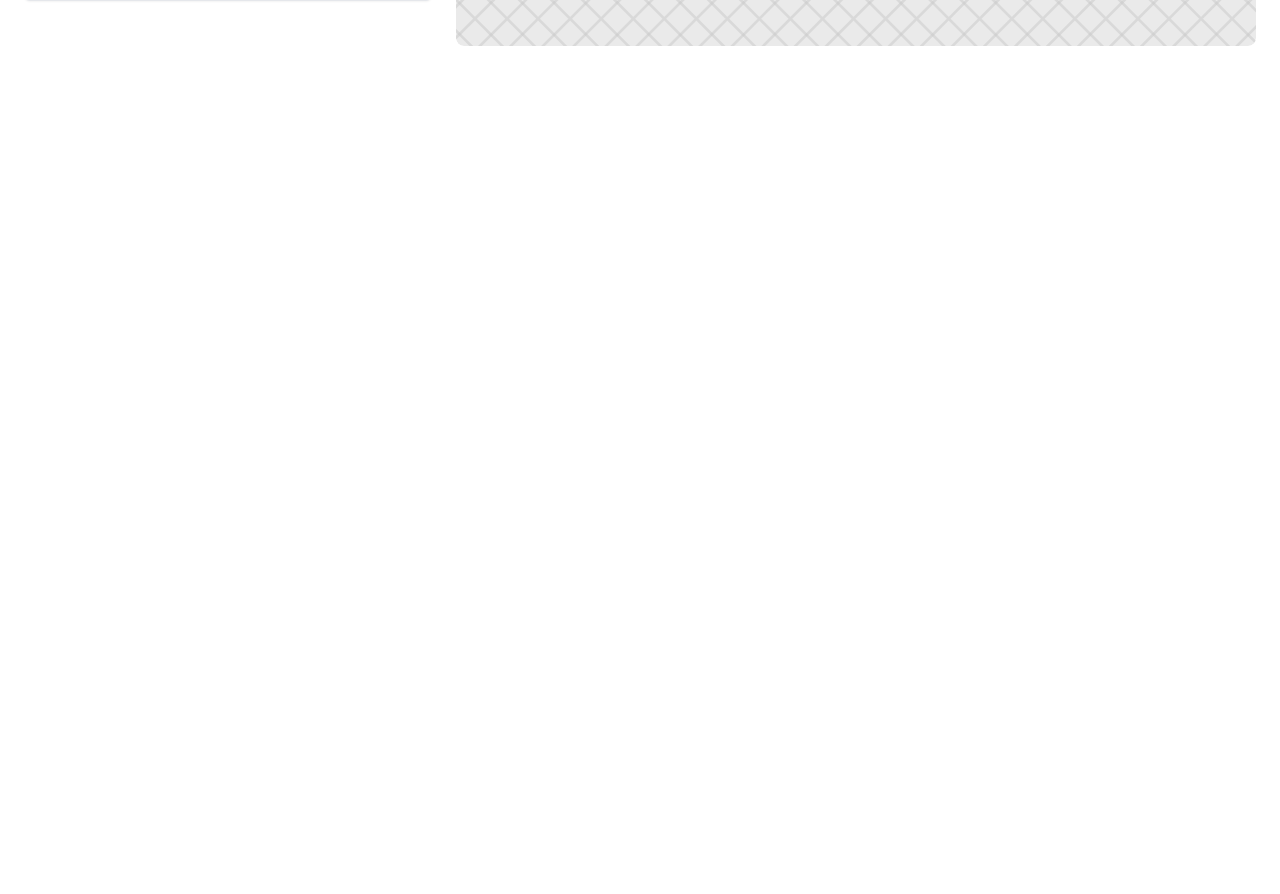
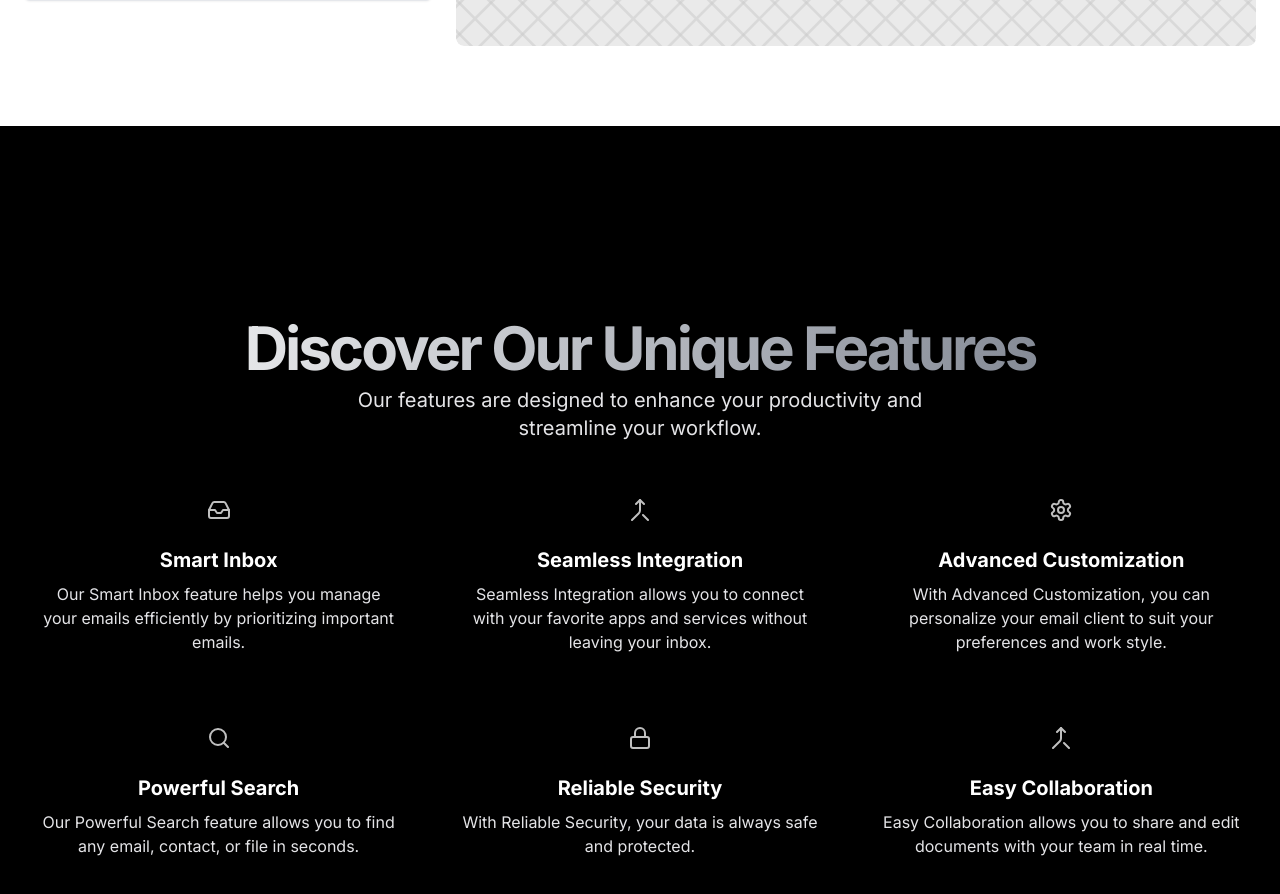
Before and after one commit to baucucu/internal-tool, a Next.js app: page / in a window 1280 px wide. Shown: the part 620-1514 px from the top of the page. Before the commit the page ends 800 px from the top, so only its background shows below. Built offline with nearby package versions, Linux system fonts and the light colour scheme.

Commit message:
added features section on landing page

```diff
--- a/app/page.tsx
+++ b/app/page.tsx
@@ -4,12 +4,14 @@
 // it has a footer with a link to the privacy policy and a link to the terms of service on the left, and the navigation component in the middle
 import { LandingPageHeader } from "@/components/component/landing-page-header";
 import { HeroSection } from "@/components/component/hero-section";
+import { FeaturesSection } from "@/components/component/component/features-section";
 
 export default function Home() {
   return (
     <main>
       <LandingPageHeader />
       <HeroSection />
+      <FeaturesSection />
     </main>
   );
 }
--- /dev/null
+++ b/components/component/component/features-section.tsx
@@ -0,0 +1,192 @@
+/**
+ * This code was generated by v0 by Vercel.
+ * @see https://v0.dev/t/0W13RkH
+ */
+
+
+export function FeaturesSection() {
+  return (
+    <section className="w-full py-12 md:py-24 lg:py-32 xl:py-48 bg-black">
+      <div className="container px-4 md:px-6">
+        <div className="grid gap-6 items-center">
+          <div className="flex flex-col justify-center space-y-8 text-center">
+            <div className="space-y-2">
+              <h1 className="text-3xl font-bold tracking-tighter sm:text-5xl xl:text-6xl/none bg-clip-text text-transparent bg-gradient-to-r from-white to-gray-500">
+                Discover Our Unique Features
+              </h1>
+              <p className="max-w-[600px] text-zinc-200 md:text-xl dark:text-zinc-100 mx-auto">
+                Our features are designed to enhance your productivity and streamline your workflow.
+              </p>
+            </div>
+            <div className="w-full max-w-full space-y-4 mx-auto">
+              <div className="grid grid-cols-3 gap-8">
+                <div className="flex flex-col items-center space-y-2 border-gray-800 p-4 rounded-lg">
+                  <div className="p-2 bg-black bg-opacity-50 rounded-full">
+                    <InboxIcon className="text-white h-6 w-6 mb-2 opacity-75" />
+                  </div>
+                  <h2 className="text-xl font-bold text-white">Smart Inbox</h2>
+                  <p className="text-zinc-200 dark:text-zinc-100">
+                    Our Smart Inbox feature helps you manage your emails efficiently by prioritizing important emails.
+                  </p>
+                </div>
+                <div className="flex flex-col items-center space-y-2 border-gray-800 p-4 rounded-lg">
+                  <div className="p-2 bg-black bg-opacity-50 rounded-full">
+                    <MergeIcon className="text-white h-6 w-6 mb-2 opacity-75" />
+                  </div>
+                  <h2 className="text-xl font-bold text-white">Seamless Integration</h2>
+                  <p className="text-zinc-200 dark:text-zinc-100">
+                    Seamless Integration allows you to connect with your favorite apps and services without leaving your
+                    inbox.
+                  </p>
+                </div>
+                <div className="flex flex-col items-center space-y-2 border-gray-800 p-4 rounded-lg">
+                  <div className="p-2 bg-black bg-opacity-50 rounded-full">
+                    <SettingsIcon className="text-white h-6 w-6 mb-2 opacity-75" />
+                  </div>
+                  <h2 className="text-xl font-bold text-white">Advanced Customization</h2>
+                  <p className="text-zinc-200 dark:text-zinc-100">
+                    With Advanced Customization, you can personalize your email client to suit your preferences and work
+                    style.
+                  </p>
+                </div>
+                <div className="flex flex-col items-center space-y-2 border-gray-800 p-4 rounded-lg">
+                  <div className="p-2 bg-black bg-opacity-50 rounded-full">
+                    <SearchIcon className="text-white h-6 w-6 mb-2 opacity-75" />
+                  </div>
+                  <h2 className="text-xl font-bold text-white">Powerful Search</h2>
+                  <p className="text-zinc-200 dark:text-zinc-100">
+                    Our Powerful Search feature allows you to find any email, contact, or file in seconds.
+                  </p>
+                </div>
+                <div className="flex flex-col items-center space-y-2 border-gray-800 p-4 rounded-lg">
+                  <div className="p-2 bg-black bg-opacity-50 rounded-full">
+                    <LockIcon className="text-white h-6 w-6 mb-2 opacity-75" />
+                  </div>
+                  <h2 className="text-xl font-bold text-white">Reliable Security</h2>
+                  <p className="text-zinc-200 dark:text-zinc-100">
+                    With Reliable Security, your data is always safe and protected.
+                  </p>
+                </div>
+                <div className="flex flex-col items-center space-y-2 border-gray-800 p-4 rounded-lg">
+                  <div className="p-2 bg-black bg-opacity-50 rounded-full">
+                    <MergeIcon className="text-white h-6 w-6 mb-2 opacity-75" />
+                  </div>
+                  <h2 className="text-xl font-bold text-white">Easy Collaboration</h2>
+                  <p className="text-zinc-200 dark:text-zinc-100">
+                    Easy Collaboration allows you to share and edit documents with your team in real time.
+                  </p>
+                </div>
+              </div>
+            </div>
+          </div>
+        </div>
+      </div>
+    </section>
+  )
+}
+
+
+function InboxIcon(props) {
+  return (
+    <svg
+      {...props}
+      xmlns="http://www.w3.org/2000/svg"
+      width="24"
+      height="24"
+      viewBox="0 0 24 24"
+      fill="none"
+      stroke="currentColor"
+      strokeWidth="2"
+      strokeLinecap="round"
+      strokeLinejoin="round"
+    >
+      <polyline points="22 12 16 12 14 15 10 15 8 12 2 12" />
+      <path d="M5.45 5.11 2 12v6a2 2 0 0 0 2 2h16a2 2 0 0 0 2-2v-6l-3.45-6.89A2 2 0 0 0 16.76 4H7.24a2 2 0 0 0-1.79 1.11z" />
+    </svg>
+  )
+}
+
+
+function MergeIcon(props) {
+  return (
+    <svg
+      {...props}
+      xmlns="http://www.w3.org/2000/svg"
+      width="24"
+      height="24"
+      viewBox="0 0 24 24"
+      fill="none"
+      stroke="currentColor"
+      strokeWidth="2"
+      strokeLinecap="round"
+      strokeLinejoin="round"
+    >
+      <path d="m8 6 4-4 4 4" />
+      <path d="M12 2v10.3a4 4 0 0 1-1.172 2.872L4 22" />
+      <path d="m20 22-5-5" />
+    </svg>
+  )
+}
+
+
+function SettingsIcon(props) {
+  return (
+    <svg
+      {...props}
+      xmlns="http://www.w3.org/2000/svg"
+      width="24"
+      height="24"
+      viewBox="0 0 24 24"
+      fill="none"
+      stroke="currentColor"
+      strokeWidth="2"
+      strokeLinecap="round"
+      strokeLinejoin="round"
+    >
+      <path d="M12.22 2h-.44a2 2 0 0 0-2 2v.18a2 2 0 0 1-1 1.73l-.43.25a2 2 0 0 1-2 0l-.15-.08a2 2 0 0 0-2.73.73l-.22.38a2 2 0 0 0 .73 2.73l.15.1a2 2 0 0 1 1 1.72v.51a2 2 0 0 1-1 1.74l-.15.09a2 2 0 0 0-.73 2.73l.22.38a2 2 0 0 0 2.73.73l.15-.08a2 2 0 0 1 2 0l.43.25a2 2 0 0 1 1 1.73V20a2 2 0 0 0 2 2h.44a2 2 0 0 0 2-2v-.18a2 2 0 0 1 1-1.73l.43-.25a2 2 0 0 1 2 0l.15.08a2 2 0 0 0 2.73-.73l.22-.39a2 2 0 0 0-.73-2.73l-.15-.08a2 2 0 0 1-1-1.74v-.5a2 2 0 0 1 1-1.74l.15-.09a2 2 0 0 0 .73-2.73l-.22-.38a2 2 0 0 0-2.73-.73l-.15.08a2 2 0 0 1-2 0l-.43-.25a2 2 0 0 1-1-1.73V4a2 2 0 0 0-2-2z" />
+      <circle cx="12" cy="12" r="3" />
+    </svg>
+  )
+}
+
+
+function SearchIcon(props) {
+  return (
+    <svg
+      {...props}
+      xmlns="http://www.w3.org/2000/svg"
+      width="24"
+      height="24"
+      viewBox="0 0 24 24"
+      fill="none"
+      stroke="currentColor"
+      strokeWidth="2"
+      strokeLinecap="round"
+      strokeLinejoin="round"
+    >
+      <circle cx="11" cy="11" r="8" />
+      <path d="m21 21-4.3-4.3" />
+    </svg>
+  )
+}
+
+
+function LockIcon(props) {
+  return (
+    <svg
+      {...props}
+      xmlns="http://www.w3.org/2000/svg"
+      width="24"
+      height="24"
+      viewBox="0 0 24 24"
+      fill="none"
+      stroke="currentColor"
+      strokeWidth="2"
+      strokeLinecap="round"
+      strokeLinejoin="round"
+    >
+      <rect width="18" height="11" x="3" y="11" rx="2" ry="2" />
+      <path d="M7 11V7a5 5 0 0 1 10 0v4" />
+    </svg>
+  )
+}
--- a/components/component/landing-page-header.tsx
+++ b/components/component/landing-page-header.tsx
@@ -72,22 +72,3 @@
     </svg>
   );
 }
-
-function MoonIcon(props: JSX.IntrinsicAttributes & SVGProps<SVGSVGElement>) {
-  return (
-    <svg
-      {...props}
-      xmlns="http://www.w3.org/2000/svg"
-      width="24"
-      height="24"
-      viewBox="0 0 24 24"
-      fill="none"
-      stroke="currentColor"
-      strokeWidth="2"
-      strokeLinecap="round"
-      strokeLinejoin="round"
-    >
-      <path d="M12 3a6 6 0 0 0 9 9 9 9 0 1 1-9-9Z" />
-    </svg>
-  );
-}
```
